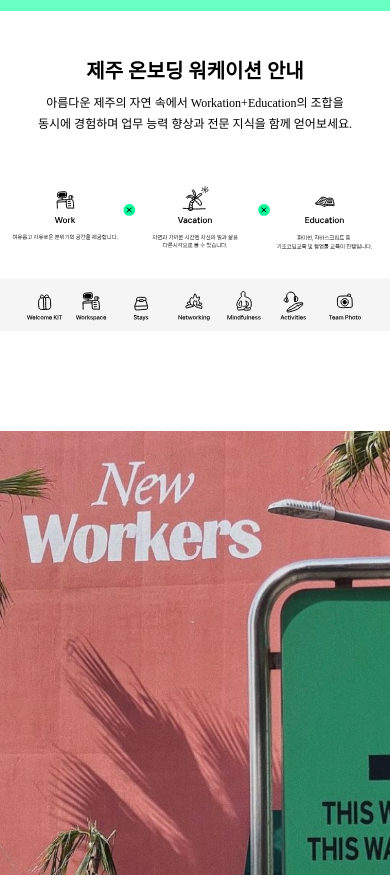
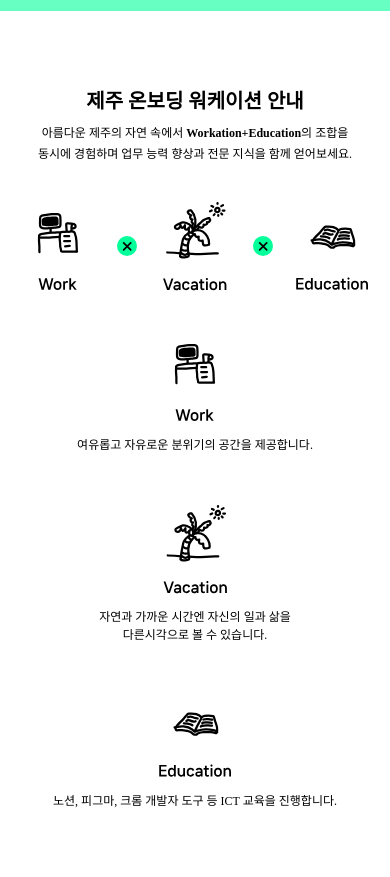
Before and after one commit to weniv/opeaceLandingpage, a React (Create React App) app: page / in a window 390 px wide. Shown: the part 3020-3897 px from the top of the page. Built offline with nearby package versions, Linux system fonts and the light colour scheme; a web font is replaced by a local one.

Commit message:
:sparkles: Feat: 프로그램 안내 모바일 버전 구현

```diff
--- a/src/components/Notification.jsx
+++ b/src/components/Notification.jsx
@@ -8,6 +8,8 @@ export default function Notification() {
   const { isMobile } = useResizeContext();
 
   return (
+    <>
+      {!isMobile && (
         <Layout>
           <Title isMobile={isMobile}>제주 온보딩 워케이션 안내</Title>
           <SubTitle isMobile={isMobile}>
@@ -15,11 +17,115 @@ export default function Notification() {
             <br />
             동시에 경험하며 업무 능력 향상과 전문 지식을 함께 얻어보세요.
           </SubTitle>
+
           <Img src={process.env.PUBLIC_URL + '/img/s4-info.svg'} />
         </Layout>
+      )}
+
+      {isMobile && (
+        <Wrap>
+          <div style={{ marginBottom: '-14px' }}>
+            <Title isMobile={isMobile}>제주 온보딩 워케이션 안내</Title>
+            <SubTitle isMobile={isMobile}>
+              아름다운 제주의 자연 속에서 <span className="strong">Workation+Education</span>의 조합을
+              <br />
+              동시에 경험하며 업무 능력 향상과 전문 지식을 함께 얻어보세요.
+            </SubTitle>
+          </div>
+          <AllContents>
+            <div className="icon">
+              <img src={process.env.PUBLIC_URL + '/img/work-mobile.svg'} />
+            </div>
+            <div className="multiply">
+              <img src={process.env.PUBLIC_URL + '/img/x-mobile.svg'} />
+            </div>
+            <div className="icon">
+              <img src={process.env.PUBLIC_URL + '/img/vacation-mobile.svg'} />
+            </div>
+            <div className="multiply">
+              <img src={process.env.PUBLIC_URL + '/img/x-mobile.svg'} />
+            </div>
+            <div className="icon">
+              <img src={process.env.PUBLIC_URL + '/img/education-mobile.svg'} />
+            </div>
+          </AllContents>
+          <Contents>
+            <img src={process.env.PUBLIC_URL + '/img/work-mobile.svg'} />
+            <span>여유롭고 자유로운 분위기의 공간을 제공합니다.</span>
+          </Contents>
+          <Contents>
+            <img src={process.env.PUBLIC_URL + '/img/vacation-mobile.svg'} />
+            <span>
+              자연과 가까운 시간엔 자신의 일과 삶을
+              <br />
+              다른시각으로 볼 수 있습니다.
+            </span>
+          </Contents>
+          <Contents>
+            <img src={process.env.PUBLIC_URL + '/img/education-mobile.svg'} />
+            <span>노션, 피그마, 크롬 개발자 도구 등 ICT 교육을 진행합니다.</span>
+          </Contents>
+        </Wrap>
+      )}
+    </>
   );
 }
 
+const Wrap = styled.div`
+  width: 100%;
+  display: flex;
+  flex-direction: column;
+  gap: 50px;
+  margin: 80px 0 20px;
+
+  .strong {
+    font-weight: 800;
+  }
+`;
+
+const AllContents = styled.div`
+  display: flex;
+  justify-content: space-evenly;
+  align-items: center;
+
+  .icon {
+    width: 74px;
+    height: 93px;
+    position: relative;
+
+    img {
+      position: absolute;
+      left: 50%;
+      bottom: 0;
+      transform: translateX(-50%);
+    }
+  }
+
+  .multiply {
+    width: 20px;
+    height: 20px;
+    background-color: var(--main-color);
+    border-radius: 10px;
+    display: flex;
+    justify-content: center;
+    align-items: center;
+  }
+`;
+
+const Contents = styled.div`
+  img {
+    display: block;
+    margin: 0 auto 12px auto;
+  }
+
+  span {
+    display: block;
+    text-align: center;
+    font-size: 12px;
+    font-weight: 400;
+    line-height: 18px;
+  }
+`;
 const Img = styled.img`
   width: 100%;
   padding-top: 52px;
```
Lines whose indentation alone changed are shown as unchanged.
